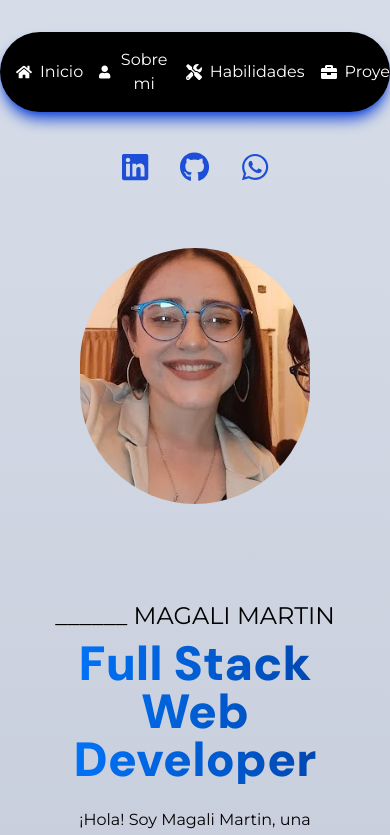
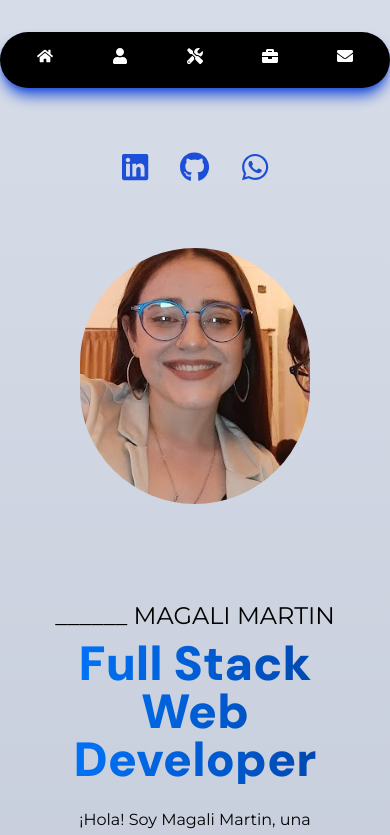
Before and after one commit to MaguiMartiin/Portfolio, a React (Vite) app: page / in a window 390 px wide. Shown: the top 835 px of the page. Built offline with nearby package versions, Linux system fonts and the light colour scheme; no server answers; what tailwindcss-animated would draw is missing.

Commit message:
NavBar responsive

```diff
--- a/src/views/NavBar.tsx
+++ b/src/views/NavBar.tsx
@@ -1,7 +1,24 @@
-import React from "react";
+import React, { useEffect, useState } from "react";
 import { FaHome, FaUser, FaTools, FaBriefcase, FaEnvelope } from "react-icons/fa";
 
 const NavBar: React.FC = () => {
+  const [windowWidth, setWindowWidth] = useState<number>(window.innerWidth);
+
+  useEffect(() => {
+    const handleResize = () => {
+      setWindowWidth(window.innerWidth);
+    };
+
+    window.addEventListener("resize", handleResize);
+
+    return () => {
+      window.removeEventListener("resize", handleResize);
+    };
+  }, []);
+
+  const isScreenSmall = () => {
+    return windowWidth <= 980;
+  };
 
   const scrollToSection = (sectionId: string) => {
     const section = document.getElementById(sectionId)
@@ -10,36 +27,31 @@ const NavBar: React.FC = () => {
     }
   }
 
+  const navItems = [
+    { icon: <FaHome />, label: "Inicio", sectionId: "home" },
+    { icon: <FaUser />, label: "Sobre mi", sectionId: "about" },
+    { icon: <FaTools />, label: "Habilidades", sectionId: "skills" },
+    { icon: <FaBriefcase />, label: "Proyectos", sectionId: "works" },
+    { icon: <FaEnvelope />, label: "Contacto", sectionId: "contact" },
+  ];
+
   return (
-    <div className="justify-center items-center bg-black text-white p-[0.5rem] fixed w-[50%] rounded-full z-30 shadow-lg shadow-blue-700 mt-[2rem] max-[400px]:w-full max-[450px]:w-full">
-      <div className="flex font-secondary ">
-        <button className="p-[0.5rem] flex items-center w-full justify-center active:border-b-4 active:border-blue-700 focus:border-b-4 focus:border-blue-700" onClick={() => scrollToSection("home")} >
-          <FaHome className="text-base mr-[0.5rem]" />
-          Inicio
+    <div className={`justify-center items-center bg-black text-white p-[0.5rem] fixed w-[50%] rounded-full z-30 shadow-lg shadow-blue-700 mt-[2rem] max-[400px]:w-full max-[450px]:w-full ${isScreenSmall() ? 'flex' : 'flex'}`}>
+      {navItems.map((item, index) => (
+        <button
+          key={index}
+          className={`p-[0.5rem] flex items-center justify-center ${isScreenSmall() ? 'mb-[0.5rem] w-full' : 'w-full'} active:border-b-4 active:border-blue-700 focus:border-b-4 focus:border-blue-700`}
+          onClick={() => scrollToSection(item.sectionId)}
+        >
+          {isScreenSmall() ? item.icon : (
+            <>
+              {item.icon}
+              <span className="ml-[0.5rem]">{item.label}</span>
+            </>
+          )}
         </button>
-
-        <button className="p-[0.5rem] flex items-center w-full justify-center active:border-b-4 active:border-blue-700 focus:border-b-4 focus:border-blue-700" onClick={() => scrollToSection("about")}>
-          <FaUser className="text-base mr-[0.5rem]" />
-          Sobre mi
-        </button>
-
-        <button className="p-[0.5rem] flex items-center w-full justify-center active:border-b-4 active:border-blue-700 focus:border-b-4 focus:border-blue-700"  onClick={() => scrollToSection("skills")}>
-          <FaTools className="text-base mr-[0.5rem]" />
-          Habilidades
-        </button>
-
-        <button className="p-[0.5rem] flex items-center w-full justify-center active:border-b-4 active:border-blue-700 focus:border-b-4 focus:border-blue-700"   onClick={() => scrollToSection("works")}>
-          <FaBriefcase className="text-base mr-[0.5rem]" />
-          Proyectos
-        </button>
-
-        <button className="p-[0.5rem] flex items-center w-full justify-center active:border-b-4 active:border-blue-700 focus:border-b-4 focus:border-blue-700"   onClick={() => scrollToSection("contact")}>
-          <FaEnvelope className="ttext-base mr-[0.5rem]" />
-          Contacto
-        </button>
-      </div>
+      ))}
     </div>
-
   );
 };
 
```
